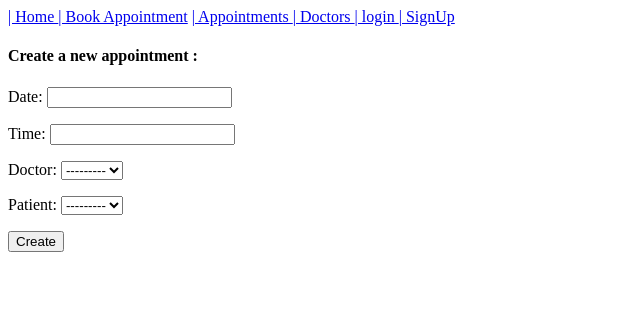
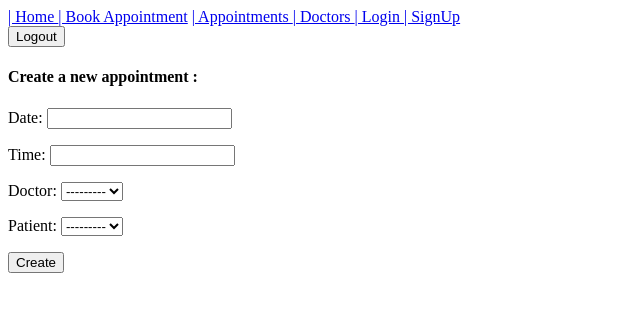
Before and after one commit to SundusMoa/Hospital-Appointment-system, a Django app: page /appointment/create in a window 1280 px wide. Shown: the top 312 px of the page, without its empty margins (0-640 px from the left). Run offline with Django 5.2, Linux system fonts and the light colour scheme; data that the repository does not hold is empty.

Commit message:
add Logout , the Logout method clears the authentication cookie from the browser's cookie collection. The user must log in again to be authenticated

```diff
--- a/Hospital-Appointment-System/main_app/templates/base.html
+++ b/Hospital-Appointment-System/main_app/templates/base.html
@@ -10,8 +10,12 @@
     <a href="{% url 'appointment_create' %}"> | Book Appointment</a>
     <a href="{% url 'appointment_list' %}"> | Appointments </a>
     <a href="{% url 'doctor_list' %}"> | Doctors </a>
-    <a href="{% url 'login' %}"> | login </a>
+    <a href="{% url 'login' %}"> | Login </a>
     <a href="{% url 'signup' %}"> | SignUp </a>
+    <form method='post' action="{% url 'logout'%}" id='logout-form'>
+        {% csrf_token %}
+        <button>Logout</button>
+    </form>
     {% block content %}
     {% endblock  %}
 </body>
```
